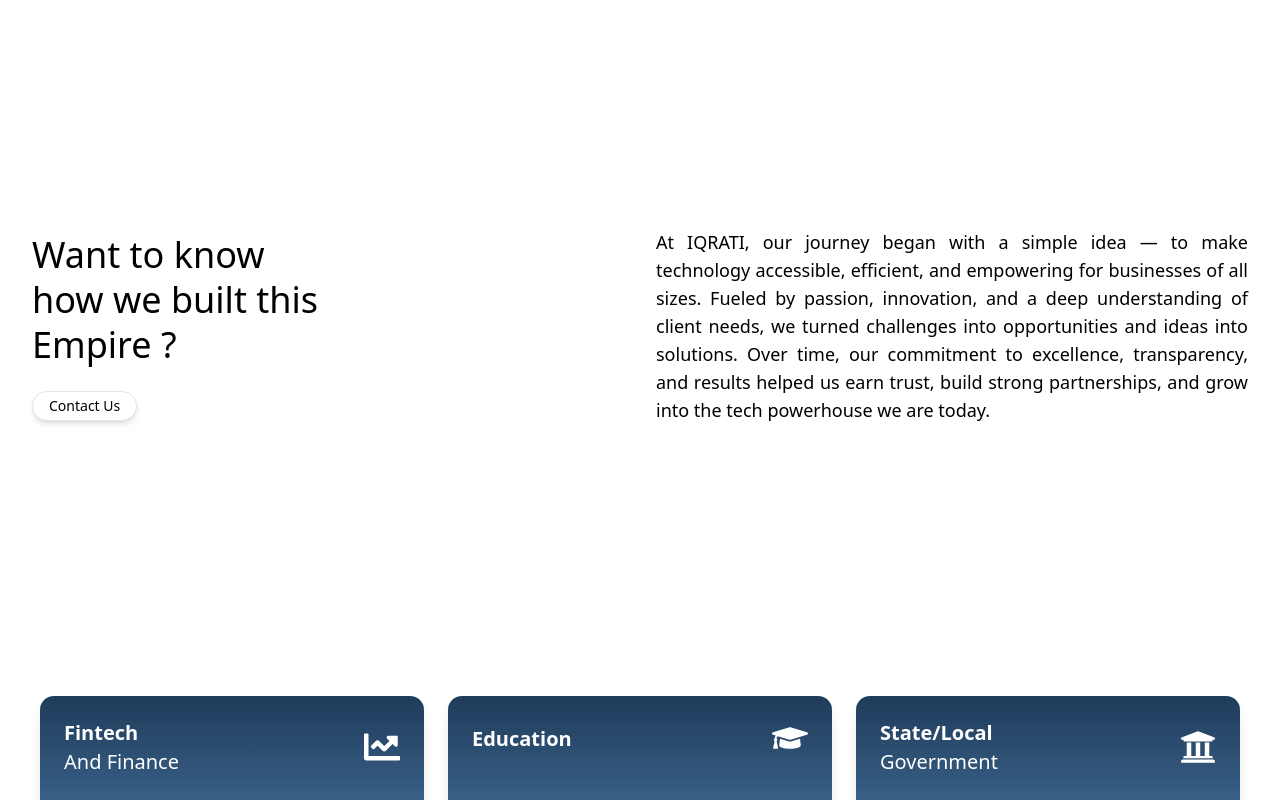
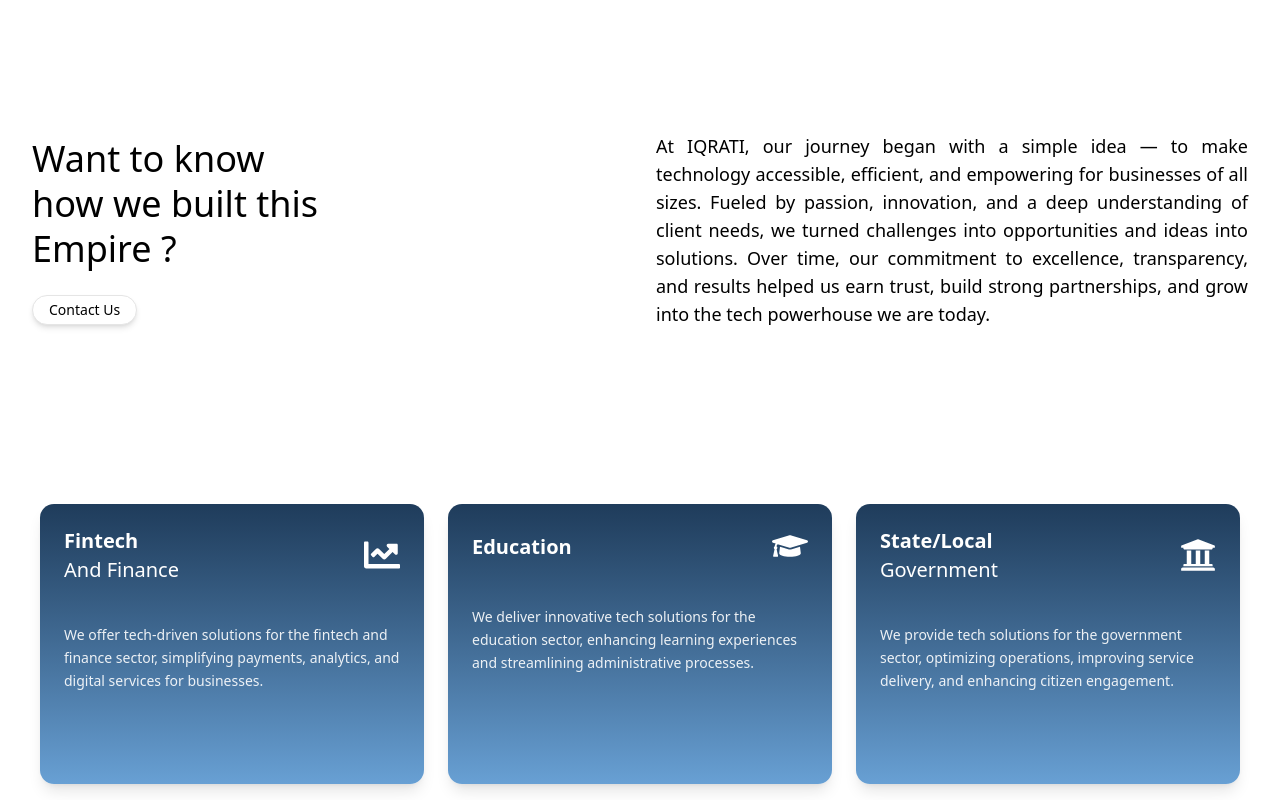
Before and after one commit to Matrixszh/Iqrati1, a Next.js app: page / in a window 1280 px wide. Shown: the part 1100-1900 px from the top of the page. Built offline with nearby package versions, Linux system fonts and the light colour scheme.

Commit message:
padding adjusted

```diff
--- a/src/app/page.tsx
+++ b/src/app/page.tsx
@@ -39,7 +39,6 @@
             className="absolute top-0 left-0 w-full h-full object-cover opacity-40 md:hidden"
             autoPlay
             loop
-            muted
             playsInline
             disablePictureInPicture
             disableRemotePlayback
@@ -63,7 +62,7 @@
         <LogoSlider />
       </section>
 
-      <section className="py-12 md:py-16">
+      <section className="py-1 md:py-16">
         <Intro />
       </section>
 
--- a/src/components/Intro.tsx
+++ b/src/components/Intro.tsx
@@ -3,7 +3,7 @@
 
 const Intro= () => {
   return (
-    <section className="relative w-full py-16 md:py-24 text-black">
+    <section className="relative w-full text-black">
       <div className="max-w-7xl mx-auto px-4 md:px-8 flex flex-col md:flex-row items-center justify-between gap-8">
         {/* Left Section: Heading */}
         <div className="flex flex-col items-center justify-center md:justify-start md:items-start w-full md:w-1/2">
```
